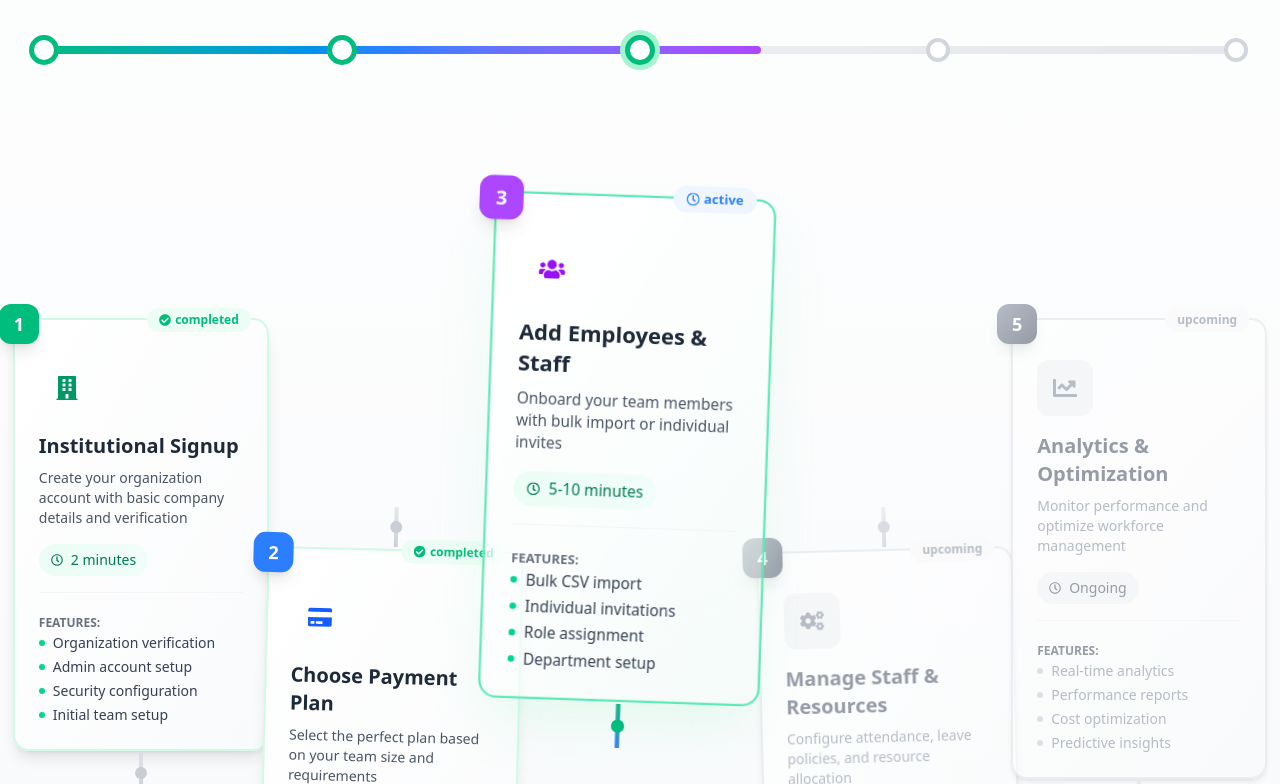
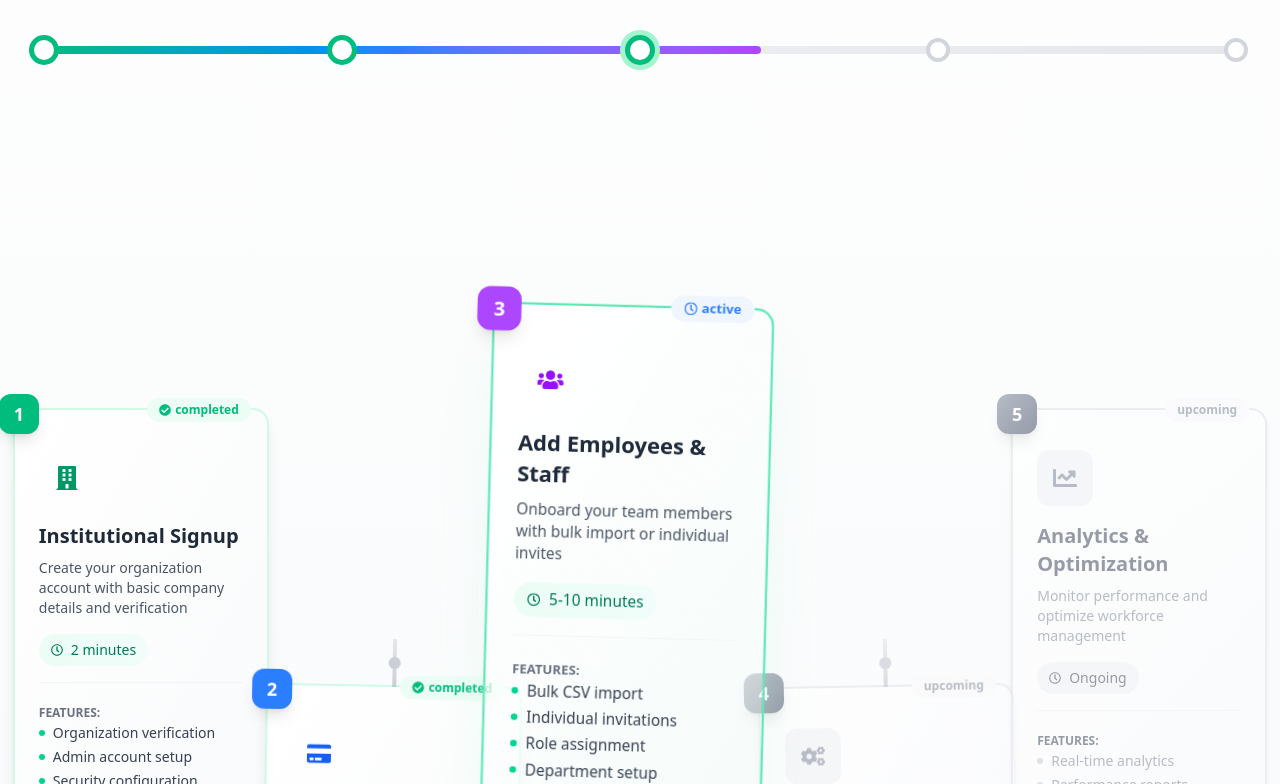
Before and after one commit to MuthonduG/ontap_ke, a React (Vite) app: page / in a window 1280 px wide. Shown: the part 3316-4100 px from the top of the page. Built offline with nearby package versions, Linux system fonts and the light colour scheme.

Commit message:
updates: roadmap height adjustments

```diff
--- a/src/components/layout/roadmap/RoadmapComponent.tsx
+++ b/src/components/layout/roadmap/RoadmapComponent.tsx
@@ -98,31 +98,35 @@ const RoadmapComponent = () => {
     }
   ];
 
-  // Calculate positions along the curve
+  // Calculate positions along the curve with better visibility
   const calculateCardPositions = () => {
     const positions = [];
     const totalSteps = roadmapSteps.length;
-    const curveHeight = 100; // Height of the curve in pixels
-    const containerWidth = 100; // Percentage width
+    const curveHeight = 80; // Reduced curve height for better visibility
+    const containerHeight = 500; // Fixed container height
 
     for (let i = 0; i < totalSteps; i++) {
       // Calculate x position (equally spaced with padding)
       const x = (i / (totalSteps - 1)) * 80 + 10; // 10% padding on each side
 
       // Calculate y position using a sine wave for alternating pattern
-      // This creates the curved effect
       const angle = (i / (totalSteps - 1)) * Math.PI;
       const y = Math.sin(angle) * curveHeight;
 
       // Alternate between top and bottom positioning
       const isTop = i % 2 === 0;
 
+      // Adjust Y positions to ensure cards are fully visible
+      const yPosition = isTop
+        ? `calc(40% - ${y}px - 30px)`  // Move top cards higher
+        : `calc(60% + ${Math.abs(y)}px + 30px)`; // Move bottom cards lower
+
       positions.push({
         x: `${x}%`,
-        y: isTop ? `calc(50% - ${y}px - 100px)` : `calc(50% + ${Math.abs(y)}px + 60px)`,
+        y: yPosition,
         rotation: i === 0 || i === totalSteps - 1 ? "0deg" :
-                 i < totalSteps / 2 ? `${Math.sin(angle) * 2}deg` :
-                 `${Math.sin(angle) * -2}deg`
+                 i < totalSteps / 2 ? `${Math.sin(angle) * 1.5}deg` :
+                 `${Math.sin(angle) * -1.5}deg` // Reduced rotation
       });
     }
 
@@ -232,12 +236,12 @@ const RoadmapComponent = () => {
   return (
     <div
       ref={roadmapRef}
-      className="w-full py-20 bg-gradient-to-b from-white to-gray-50 overflow-hidden h-fit"
+      className="w-full py-20 bg-gradient-to-b from-white to-gray-50"
     >
       <div className="max-w-7xl mx-auto px-4">
         {/* Header */}
         <div className="text-center mb-16">
-          <div className="inline-flex items-center px-4 py-2 rounded-full bg-gradient-to-r from-emerald-100 to-teal-100 border border-emerald-200/50 mb-4">
+          <div className="inline-flex items-center px-4 py-2 rounded-full bg-gradient-to-r gap-4 from-emerald-100 to-teal-100 border border-emerald-200/50 mb-4">
             <span className="text-sm font-semibold bg-gradient-to-r from-emerald-600 to-teal-600 bg-clip-text text-transparent">
               🚀 USER JOURNEY
             </span>
@@ -320,7 +324,7 @@ const RoadmapComponent = () => {
         </div>
 
         {/* Main Roadmap Container */}
-        <div className="relative h-[600px] w-full mb-8">
+        <div className="relative min-h-[800px] w-full mb-8">
           {/* Curved Connecting Line */}
           <div className="absolute inset-0 pointer-events-none">
             <svg className="w-full h-full" xmlns="http://www.w3.org/2000/svg">
@@ -453,18 +457,11 @@ const RoadmapComponent = () => {
                     </div>
                   </div>
 
-                  {/* Active Step Indicator */}
-                  {isActive && (
-                    <>
-                      <div className="absolute -top-2 -right-2 w-4 h-4 rounded-full bg-gradient-to-r from-emerald-500 to-teal-500 animate-ping"></div>
-                    </>
-                  )}
-
                   {/* Connection line to the curve */}
-                  <div className={`absolute left-1/2 transform -translate-x-1/2 w-1 h-10 transition-all duration-300 ${
+                  <div className={`absolute left-1/2 transform -translate-x-1/2 w-1 h-12 transition-all duration-300 ${
                     isActive ? 'opacity-100' : 'opacity-50'
                   }`} style={{
-                    top: index % 2 === 0 ? 'calc(100% + 4px)' : '-44px',
+                    top: index % 2 === 0 ? 'calc(100% + 4px)' : '-48px',
                     background: isActive
                       ? 'linear-gradient(to bottom, #10b981, #3b82f6)'
                       : 'linear-gradient(to bottom, #d1d5db, #9ca3af)'
@@ -477,7 +474,7 @@ const RoadmapComponent = () => {
           })}
         </div>
 
-        {/* Mobile Layout (stacked cards) - fallback */}
+        {/* Mobile Layout (stacked cards) */}
         <div className="md:hidden space-y-8">
           {roadmapSteps.map((step, index) => (
             <div
```
